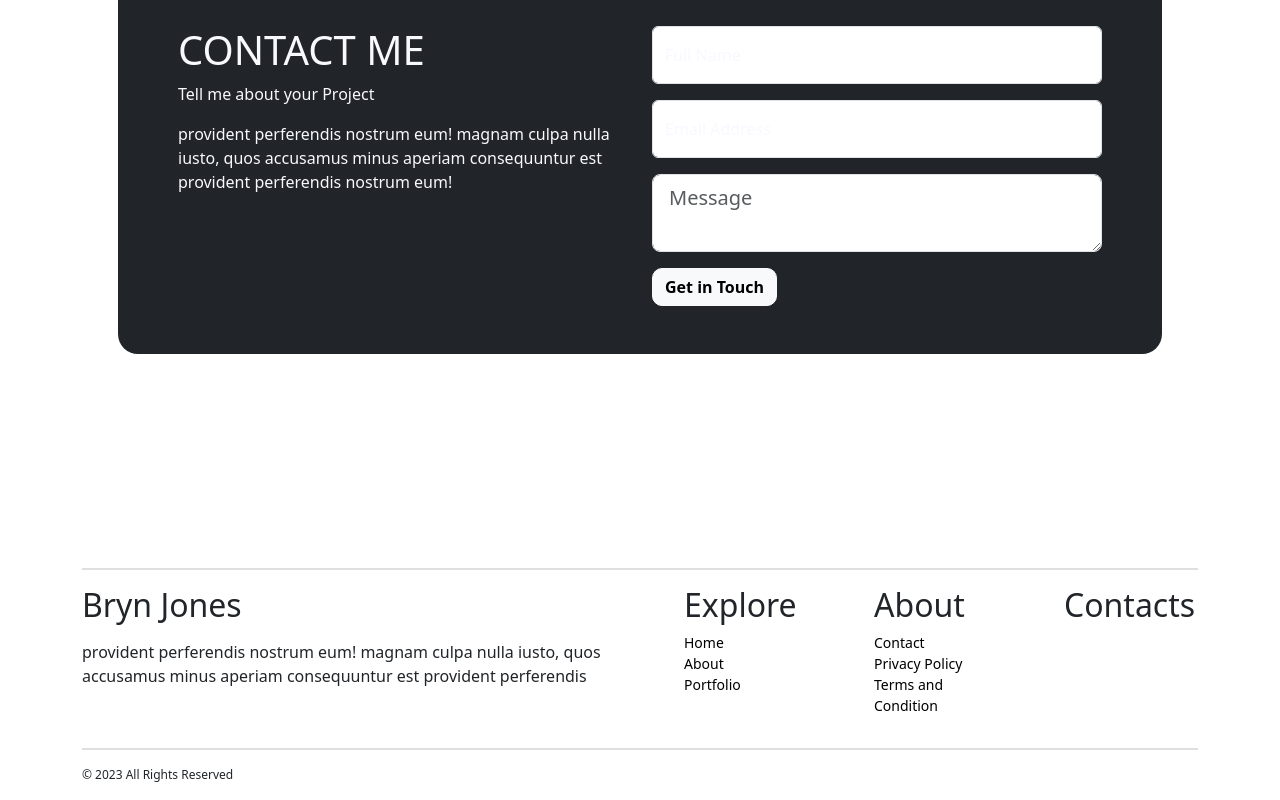
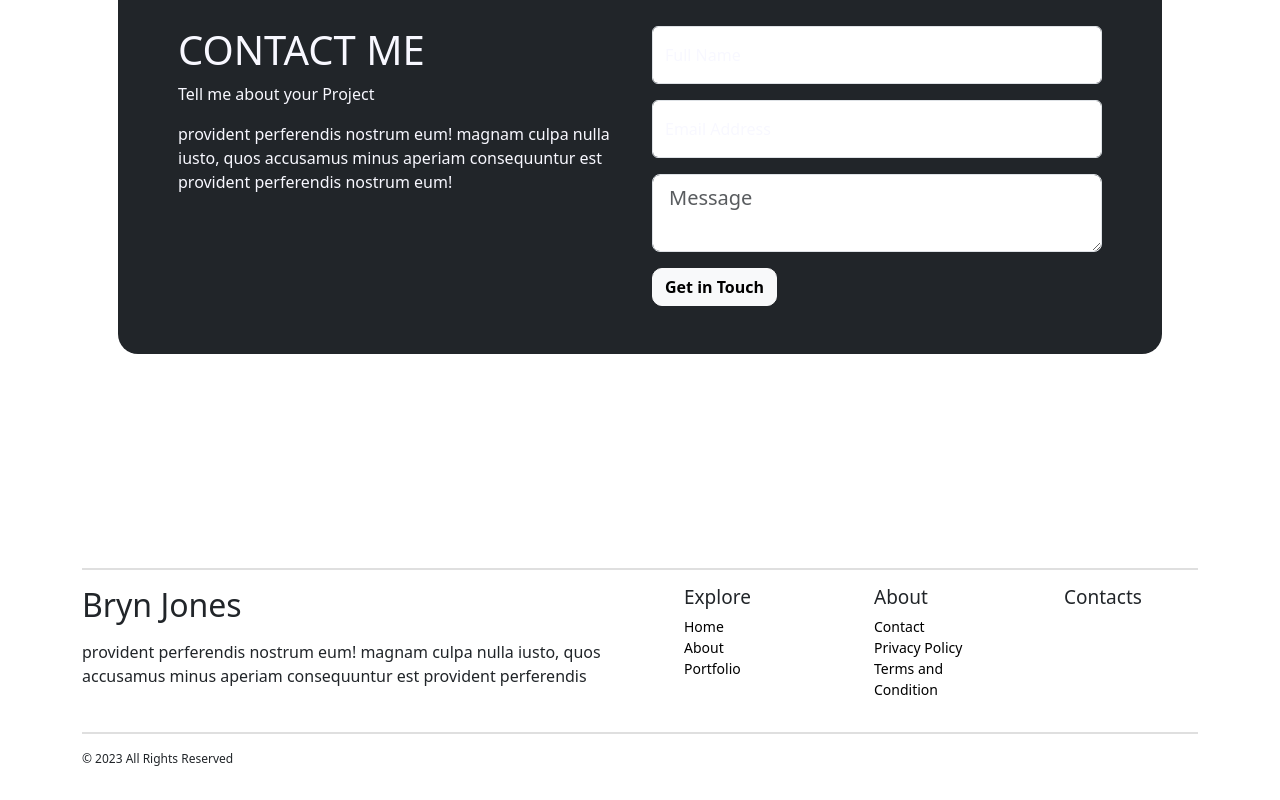
Before and after one commit to Ken-Anazodo/group-project, a plain HTML site: page index.html in a window 1280 px wide. Shown: the part 2025-2825 px from the top of the page. Drawn offline with Linux system fonts and the light colour scheme.

Commit message:
fully complete without icons pt1

```diff
--- a/main.css
+++ b/main.css
@@ -107,7 +107,7 @@
 
 
 /*Footer*/
-.nav1 ul li.first h2 a{
+.nav1 ul li.first h2{
 	font-size: 19px;
 }
 
```
